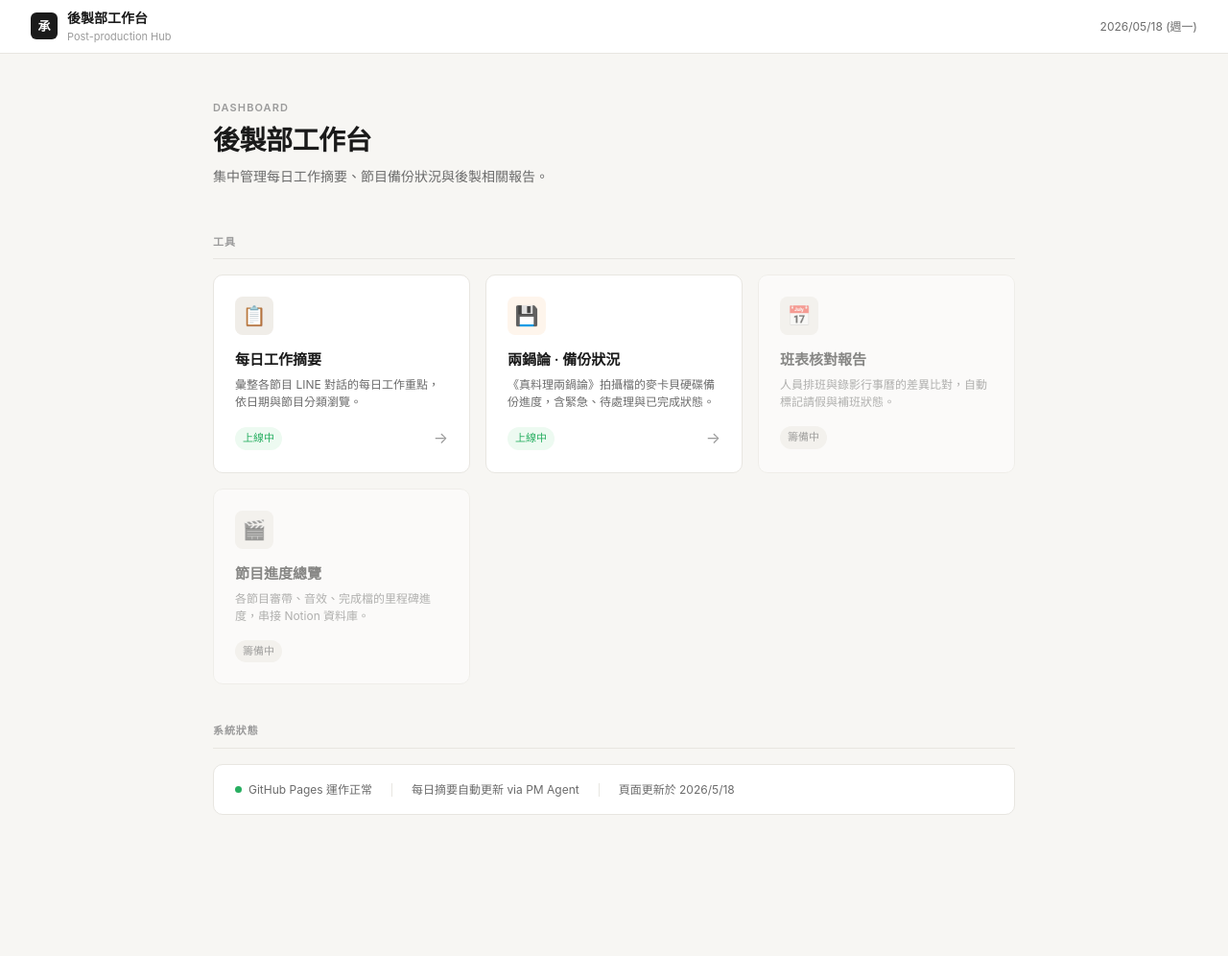
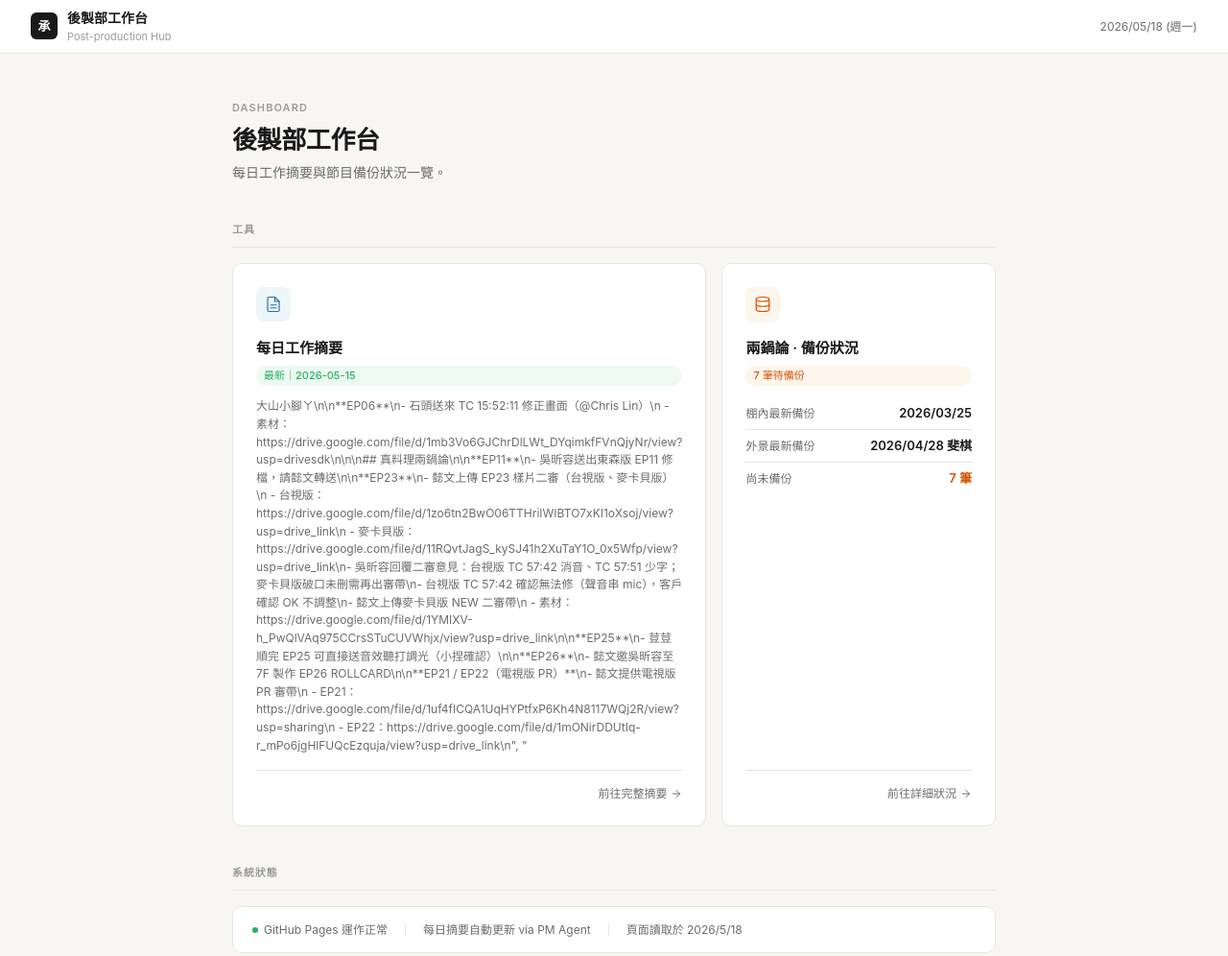
Before and after one commit to chlllin/postprod-daily, a plain HTML site: page index.html in a window 1280 px wide. Shown: the whole page at 96% size. Before the commit the page ends 897 px from the top, so only its background shows below. Drawn offline with Linux system fonts and the light colour scheme.

Commit message:
Redesign dashboard: live data preview, SVG icons, remove placeholder cards
- Replace emoji with SVG line icons
- Daily summary card: shows latest date and program list fetched from daily-summary.html
- Backup card: shows latest backed-up 棚內/外景 folder and pending count from backup.html
- Remove 班表核對 and 節目進度 placeholder cards

Co-Authored-By: Claude Sonnet 4.6 <noreply@anthropic.com>

```diff
--- a/index.html
+++ b/index.html
@@ -12,7 +12,6 @@
     --text-primary: #1A1A1A;
     --text-secondary: #6B6B6B;
     --text-muted: #9B9B9B;
-    --accent: #1A1A1A;
     --tag-bg: #F0EDE8;
     --tag-text: #4A4A4A;
     --green: #27AE60;
@@ -37,83 +36,48 @@
     border-bottom: 1px solid var(--border);
     padding: 0 32px;
     height: 56px;
-    display: flex;
-    align-items: center;
-    justify-content: space-between;
-    position: sticky;
-    top: 0;
-    z-index: 10;
+    display: flex; align-items: center; justify-content: space-between;
+    position: sticky; top: 0; z-index: 10;
   }
 
-  .topbar-left {
-    display: flex;
-    align-items: center;
-    gap: 10px;
-  }
+  .topbar-left { display: flex; align-items: center; gap: 10px; }
 
   .logo-mark {
-    width: 28px;
-    height: 28px;
-    background: var(--accent);
-    border-radius: 6px;
-    display: flex;
-    align-items: center;
-    justify-content: center;
-    color: white;
-    font-size: 13px;
-    font-weight: 700;
-    flex-shrink: 0;
+    width: 28px; height: 28px;
+    background: #1A1A1A; border-radius: 6px;
+    display: flex; align-items: center; justify-content: center;
+    color: white; font-size: 13px; font-weight: 700; flex-shrink: 0;
   }
 
   .topbar-title { font-size: 14px; font-weight: 600; }
   .topbar-subtitle { font-size: 11px; color: var(--text-muted); }
   .topbar-date { font-size: 12px; color: var(--text-secondary); }
 
-  .main {
-    max-width: 900px;
-    margin: 0 auto;
-    padding: 48px 32px;
+  .main { max-width: 860px; margin: 0 auto; padding: 48px 32px; }
+
+  .hero { margin-bottom: 40px; }
+  .hero-eyebrow {
+    font-size: 11px; font-weight: 600;
+    letter-spacing: 0.1em; text-transform: uppercase;
+    color: var(--text-muted); margin-bottom: 8px;
   }
-
-  .hero { margin-bottom: 48px; }
-
-  .hero-eyebrow {
-    font-size: 11px;
-    font-weight: 600;
-    letter-spacing: 0.1em;
-    text-transform: uppercase;
-    color: var(--text-muted);
-    margin-bottom: 8px;
+  .hero-title {
+    font-size: 26px; font-weight: 700;
+    letter-spacing: -0.4px; line-height: 1.2; margin-bottom: 8px;
   }
-
-  .hero-title {
-    font-size: 28px;
-    font-weight: 700;
-    letter-spacing: -0.5px;
-    line-height: 1.2;
-    margin-bottom: 10px;
-  }
-
-  .hero-desc {
-    font-size: 14px;
-    color: var(--text-secondary);
-    max-width: 480px;
-  }
+  .hero-desc { font-size: 14px; color: var(--text-secondary); }
 
   .section-label {
-    font-size: 11px;
-    font-weight: 600;
-    letter-spacing: 0.08em;
-    text-transform: uppercase;
+    font-size: 11px; font-weight: 600;
+    letter-spacing: 0.08em; text-transform: uppercase;
     color: var(--text-muted);
-    margin-bottom: 16px;
-    padding-bottom: 8px;
+    margin-bottom: 16px; padding-bottom: 8px;
     border-bottom: 1px solid var(--border);
   }
 
   .card-grid {
     display: grid;
-    grid-template-columns: repeat(auto-fill, minmax(260px, 1fr));
+    grid-template-columns: 1fr 1fr;
     gap: 16px;
     margin-bottom: 40px;
   }
@@ -122,117 +86,93 @@
     background: var(--surface);
     border: 1px solid var(--border);
     border-radius: 10px;
-    padding: 22px;
-    text-decoration: none;
-    color: inherit;
-    display: block;
+    padding: 24px;
+    text-decoration: none; color: inherit;
+    display: flex; flex-direction: column;
     transition: all 0.15s ease;
+    min-height: 230px;
   }
 
   .card:hover {
     border-color: #ccc;
-    box-shadow: 0 2px 12px rgba(0,0,0,0.06);
+    box-shadow: 0 2px 14px rgba(0,0,0,0.06);
     transform: translateY(-1px);
   }
 
-  .card.disabled {
-    opacity: 0.5;
-    cursor: default;
-    pointer-events: none;
+  .card-icon {
+    width: 36px; height: 36px; border-radius: 8px;
+    display: flex; align-items: center; justify-content: center;
+    margin-bottom: 16px; flex-shrink: 0;
+    background: #EDF6F9; color: #2471A3;
+  }
+  .card-icon.warm { background: var(--orange-bg); color: var(--orange); }
+  .card-icon svg { width: 18px; height: 18px; }
+
+  .card-title { font-size: 15px; font-weight: 600; margin-bottom: 6px; }
+
+  .card-meta {
+    font-size: 11px; font-weight: 500;
+    color: var(--green); background: var(--green-bg);
+    display: inline-block; padding: 2px 8px;
+    border-radius: 20px; margin-bottom: 12px;
+  }
+  .card-meta.loading { color: var(--text-muted); background: var(--tag-bg); }
+  .card-meta.warn { color: var(--orange); background: var(--orange-bg); }
+
+  .card-preview {
+    font-size: 12px; color: var(--text-secondary);
+    line-height: 1.55; flex: 1;
   }
 
-  .card-icon {
-    width: 40px;
-    height: 40px;
-    border-radius: 8px;
-    display: flex;
-    align-items: center;
-    justify-content: center;
-    font-size: 20px;
-    margin-bottom: 14px;
-    background: var(--tag-bg);
+  .card-stats { display: flex; flex-direction: column; gap: 0; flex: 1; }
+
+  .stat-row {
+    display: flex; align-items: baseline;
+    justify-content: space-between;
+    font-size: 12px; padding: 6px 0;
+    border-bottom: 1px solid var(--border);
+  }
+  .stat-row:last-child { border-bottom: none; }
+  .stat-label { color: var(--text-secondary); }
+  .stat-value { font-weight: 600; font-size: 13px; color: var(--text-primary); }
+  .stat-value.warn { color: var(--orange); }
+  .stat-value.ok { color: var(--green); }
+
+  .card-footer {
+    display: flex; align-items: center; justify-content: flex-end;
+    margin-top: 16px; padding-top: 14px;
+    border-top: 1px solid var(--border);
   }
 
-  .card-icon.orange { background: var(--orange-bg); }
-
-  .card-title {
-    font-size: 15px;
-    font-weight: 600;
-    margin-bottom: 5px;
+  .card-link {
+    font-size: 12px; color: var(--text-secondary);
+    display: flex; align-items: center; gap: 4px;
+    transition: color 0.12s;
   }
-
-  .card-desc {
-    font-size: 12px;
-    color: var(--text-secondary);
-    line-height: 1.5;
-    margin-bottom: 16px;
-  }
-
-  .card-footer {
-    display: flex;
-    align-items: center;
-    justify-content: space-between;
-  }
-
-  .card-badge {
-    font-size: 11px;
-    font-weight: 500;
-    padding: 3px 8px;
-    border-radius: 20px;
-    background: var(--tag-bg);
-    color: var(--tag-text);
-  }
-
-  .card-badge.live {
-    background: var(--green-bg);
-    color: var(--green);
-  }
-
-  .card-arrow {
-    font-size: 16px;
-    color: var(--text-muted);
-    transition: transform 0.15s;
-  }
-
-  .card:hover .card-arrow { transform: translateX(3px); }
+  .card:hover .card-link { color: var(--text-primary); }
 
   .status-bar {
-    background: var(--surface);
-    border: 1px solid var(--border);
-    border-radius: 10px;
-    padding: 16px 22px;
-    display: flex;
-    align-items: center;
-    gap: 20px;
-    flex-wrap: wrap;
+    background: var(--surface); border: 1px solid var(--border);
+    border-radius: 10px; padding: 14px 20px;
+    display: flex; align-items: center; gap: 18px; flex-wrap: wrap;
   }
 
   .status-item {
-    display: flex;
-    align-items: center;
-    gap: 7px;
-    font-size: 12px;
-    color: var(--text-secondary);
+    display: flex; align-items: center;
+    gap: 6px; font-size: 12px; color: var(--text-secondary);
   }
 
   .status-dot {
-    width: 7px;
-    height: 7px;
-    border-radius: 50%;
-    background: var(--green);
-    flex-shrink: 0;
+    width: 6px; height: 6px; border-radius: 50%;
+    background: var(--green); flex-shrink: 0;
   }
 
-  .status-divider {
-    width: 1px;
-    height: 14px;
-    background: var(--border);
-  }
+  .status-divider { width: 1px; height: 12px; background: var(--border); }
 
   @media (max-width: 600px) {
-    .main { padding: 32px 20px; }
-    .topbar { padding: 0 20px; }
-    .hero-title { font-size: 22px; }
+    .main { padding: 28px 16px; }
+    .topbar { padding: 0 16px; }
+    .hero-title { font-size: 20px; }
     .card-grid { grid-template-columns: 1fr; }
   }
 </style>
@@ -255,49 +195,63 @@
   <div class="hero">
     <div class="hero-eyebrow">Dashboard</div>
     <div class="hero-title">後製部工作台</div>
-    <div class="hero-desc">集中管理每日工作摘要、節目備份狀況與後製相關報告。</div>
+    <div class="hero-desc">每日工作摘要與節目備份狀況一覽。</div>
   </div>
 
   <div class="section-label">工具</div>
   <div class="card-grid">
 
     <a href="daily-summary.html" class="card">
-      <div class="card-icon">📋</div>
+      <div class="card-icon">
+        <svg viewBox="0 0 24 24" fill="none" stroke="currentColor" stroke-width="1.6" stroke-linecap="round" stroke-linejoin="round">
+          <path d="M14 2H6a2 2 0 0 0-2 2v16a2 2 0 0 0 2 2h12a2 2 0 0 0 2-2V8z"/>
+          <polyline points="14 2 14 8 20 8"/>
+          <line x1="8" y1="13" x2="16" y2="13"/>
+          <line x1="8" y1="17" x2="16" y2="17"/>
+        </svg>
+      </div>
       <div class="card-title">每日工作摘要</div>
-      <div class="card-desc">彙整各節目 LINE 對話的每日工作重點，依日期與節目分類瀏覽。</div>
+      <div class="card-meta loading" id="summary-date">讀取中…</div>
+      <div class="card-preview" id="summary-preview"></div>
       <div class="card-footer">
-        <span class="card-badge live">上線中</span>
-        <span class="card-arrow">→</span>
+        <span class="card-link">
+          前往完整摘要
+          <svg width="12" height="12" viewBox="0 0 24 24" fill="none" stroke="currentColor" stroke-width="2" stroke-linecap="round"><line x1="5" y1="12" x2="19" y2="12"/><polyline points="12 5 19 12 12 19"/></svg>
+        </span>
       </div>
     </a>
 
     <a href="backup.html" class="card">
-      <div class="card-icon orange">💾</div>
+      <div class="card-icon warm">
+        <svg viewBox="0 0 24 24" fill="none" stroke="currentColor" stroke-width="1.6" stroke-linecap="round" stroke-linejoin="round">
+          <ellipse cx="12" cy="5" rx="9" ry="3"/>
+          <path d="M21 12c0 1.66-4 3-9 3s-9-1.34-9-3"/>
+          <path d="M3 5v14c0 1.66 4 3 9 3s9-1.34 9-3V5"/>
+        </svg>
+      </div>
       <div class="card-title">兩鍋論 · 備份狀況</div>
-      <div class="card-desc">《真料理兩鍋論》拍攝檔的麥卡貝硬碟備份進度，含緊急、待處理與已完成狀態。</div>
+      <div class="card-meta loading" id="backup-status">讀取中…</div>
+      <div class="card-stats">
+        <div class="stat-row">
+          <span class="stat-label">棚內最新備份</span>
+          <span class="stat-value" id="b-studio">—</span>
+        </div>
+        <div class="stat-row">
+          <span class="stat-label">外景最新備份</span>
+          <span class="stat-value" id="b-outdoor">—</span>
+        </div>
+        <div class="stat-row">
+          <span class="stat-label">尚未備份</span>
+          <span class="stat-value" id="b-pending">—</span>
+        </div>
+      </div>
       <div class="card-footer">
-        <span class="card-badge live">上線中</span>
-        <span class="card-arrow">→</span>
+        <span class="card-link">
+          前往詳細狀況
+          <svg width="12" height="12" viewBox="0 0 24 24" fill="none" stroke="currentColor" stroke-width="2" stroke-linecap="round"><line x1="5" y1="12" x2="19" y2="12"/><polyline points="12 5 19 12 12 19"/></svg>
+        </span>
       </div>
     </a>
-
-    <div class="card disabled">
-      <div class="card-icon">📅</div>
-      <div class="card-title">班表核對報告</div>
-      <div class="card-desc">人員排班與錄影行事曆的差異比對，自動標記請假與補班狀態。</div>
-      <div class="card-footer">
-        <span class="card-badge">籌備中</span>
-      </div>
-    </div>
-
-    <div class="card disabled">
-      <div class="card-icon">🎬</div>
-      <div class="card-title">節目進度總覽</div>
-      <div class="card-desc">各節目審帶、音效、完成檔的里程碑進度，串接 Notion 資料庫。</div>
-      <div class="card-footer">
-        <span class="card-badge">籌備中</span>
-      </div>
-    </div>
 
   </div>
 
@@ -323,9 +277,93 @@
   String(d.getMonth()+1).padStart(2,'0') + '/' +
   String(d.getDate()).padStart(2,'0') +
   ' (週' + weekdays[d.getDay()] + ')';
+document.getElementById('build-time').textContent =
+  '頁面讀取於 ' + d.toLocaleDateString('zh-TW');
 
-  document.getElementById('build-time').textContent =
-    '頁面更新於 ' + d.toLocaleDateString('zh-TW');
+// ── 每日摘要 ──────────────────────────────────────────────────
+fetch('daily-summary.html')
+  .then(r => r.text())
+  .then(html => {
+    const dateM = html.match(/# 每日摘要｜(\d{4}-\d{2}-\d{2})/);
+    const date = dateM ? dateM[1] : null;
+
+    const dateEl = document.getElementById('summary-date');
+    if (date) {
+      dateEl.textContent = '最新｜' + date;
+      dateEl.classList.remove('loading');
+
+      // 找這天的所有節目（## 標題）
+      const afterFirst = html.indexOf('# 每日摘要｜' + date);
+      const nextEntry = html.indexOf('# 每日摘要｜', afterFirst + 1);
+      const chunk = nextEntry > -1
+        ? html.slice(afterFirst, nextEntry)
+        : html.slice(afterFirst, afterFirst + 3000);
+
+      const programs = [...chunk.matchAll(/## (.+)/g)]
+        .map(m => m[1].trim()).filter(Boolean);
+
+      document.getElementById('summary-preview').textContent =
+        programs.length ? programs.join('・') : '（無節目資料）';
+    } else {
+      dateEl.textContent = '無法讀取';
+      document.getElementById('summary-preview').textContent = '—';
+    }
+  })
+  .catch(() => {
+    document.getElementById('summary-date').textContent = '讀取失敗';
+  });
+
+// ── 備份狀況 ──────────────────────────────────────────────────
+fetch('backup.html')
+  .then(r => r.text())
+  .then(html => {
+    const m = html.match(/const DATA = ({[\s\S]+?});\s*\n/);
+    if (!m) throw new Error('no data');
+    const DATA = (new Function('return ' + m[1]))();
+
+    function getStatus(r) {
+      if (r.note === 'ed65-f已刪') return 'deleted';
+      if (r.mccabe === '無記錄') return 'no-record';
+      if (!r.mccabe || r.mccabe === '' || r.mccabe === '—') return 'urgent';
+      return 'ok';
+    }
+
+    function latestBacked(rows) {
+      const backed = rows.filter(r => getStatus(r) === 'ok');
+      return backed.length ? backed[backed.length - 1].folder : '—';
+    }
+
+    function fmtFolder(f) {
+      if (!f || f === '—') return '—';
+      const m = f.match(/^(\d{4})(\d{2})(\d{2})(.*)/);
+      return m ? m[1] + '/' + m[2] + '/' + m[3] + (m[4] ? m[4] : '') : f;
+    }
+
+    const studioLatest = latestBacked(DATA['棚內']);
+    const outdoorLatest = latestBacked(DATA['外景']);
+    const urgentTotal =
+      DATA['棚內'].filter(r => getStatus(r) === 'urgent').length +
+      DATA['外景'].filter(r => getStatus(r) === 'urgent').length;
+
+    document.getElementById('b-studio').textContent = fmtFolder(studioLatest);
+    document.getElementById('b-outdoor').textContent = fmtFolder(outdoorLatest);
+
+    const pendingEl = document.getElementById('b-pending');
+    pendingEl.textContent = urgentTotal + ' 筆';
+    pendingEl.className = 'stat-value ' + (urgentTotal > 0 ? 'warn' : 'ok');
+
+    const statusEl = document.getElementById('backup-status');
+    statusEl.classList.remove('loading');
+    if (urgentTotal > 0) {
+      statusEl.textContent = urgentTotal + ' 筆待備份';
+      statusEl.classList.add('warn');
+    } else {
+      statusEl.textContent = '全數已備份';
+    }
+  })
+  .catch(() => {
+    document.getElementById('backup-status').textContent = '讀取失敗';
+  });
 </script>
 
 </body>
```
Lines whose indentation alone changed are shown as unchanged.
